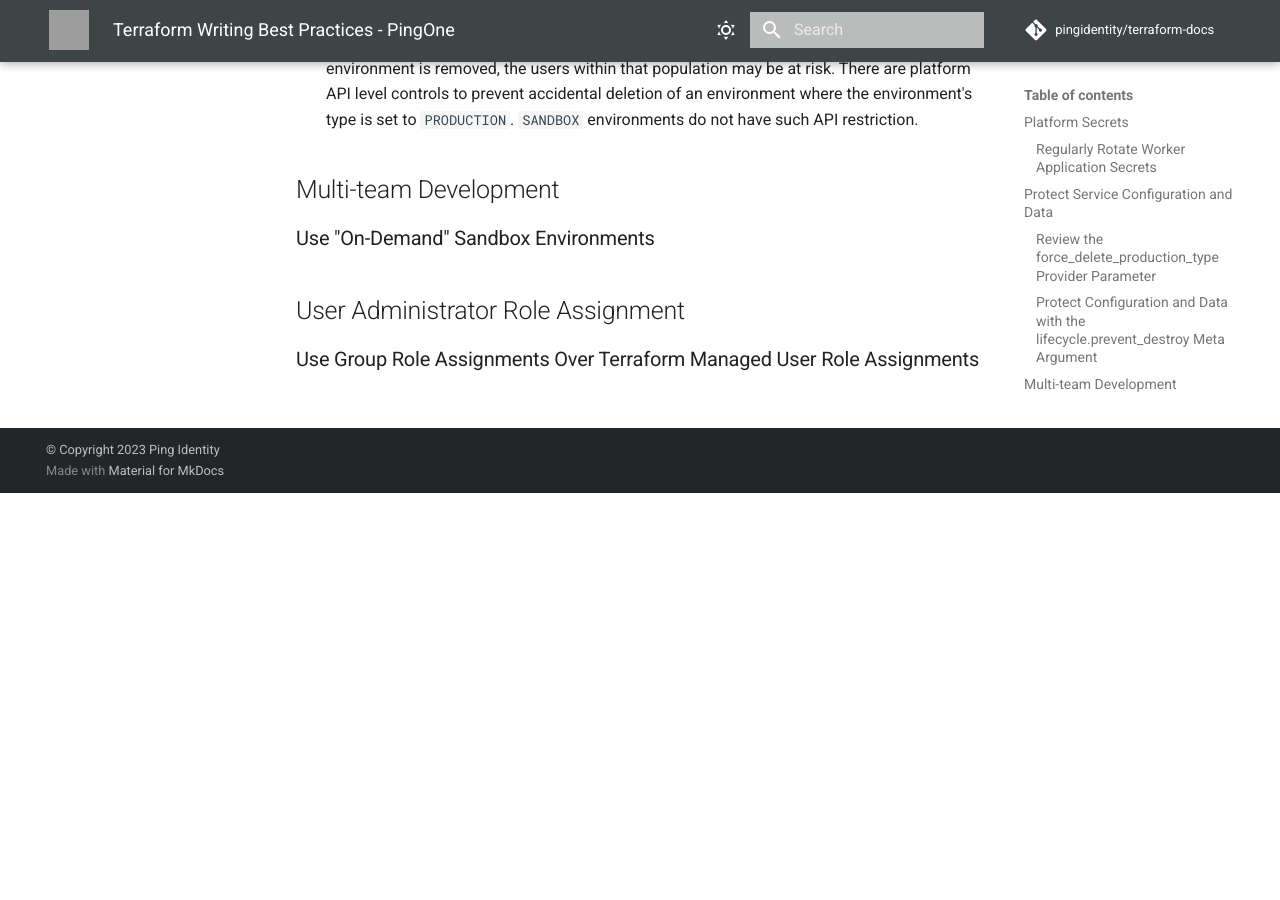
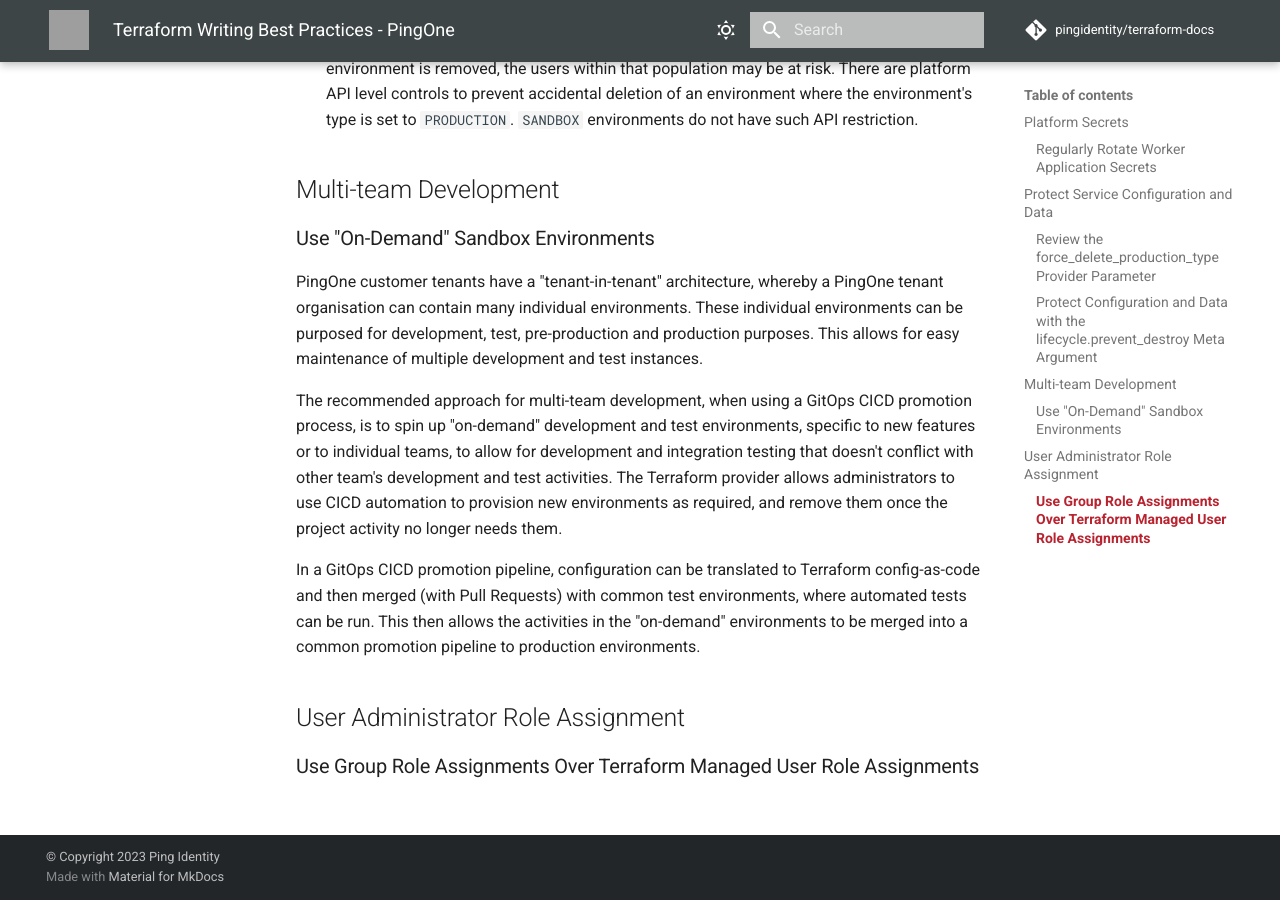
Before and after one commit to pingidentity/terraform-docs, an MkDocs documentation site: the page built from docs/best-practices/pingone/index.md, in a window 1280 px wide and 900 px high, scrolled down 2418 px. Built offline with MkDocs 1.6.1 and Material for MkDocs 9.7.7, drawn with Linux system fonts in a browser that asks for light colours; comment, search, counter and statistics services are not loaded; before the commit the page ends 2911 px from its top, so only the background shows below that; grey boxes are pictures that could not be loaded.

Commit message:
add on demand environment best practice

```diff
--- a/docs/best-practices/pingone/index.md
+++ b/docs/best-practices/pingone/index.md
@@ -80,6 +80,12 @@ The following resources, if destroyed, put data at risk within a PingOne environ
 
 ### Use "On-Demand" Sandbox Environments
 
+PingOne customer tenants have a "tenant-in-tenant" architecture, whereby a PingOne tenant organisation can contain many individual environments.  These individual environments can be purposed for development, test, pre-production and production purposes.  This allows for easy maintenance of multiple development and test instances.
+
+The recommended approach for multi-team development, when using a GitOps CICD promotion process, is to spin up "on-demand" development and test environments, specific to new features or to individual teams, to allow for development and integration testing that doesn't conflict with other team's development and test activities.  The Terraform provider allows administrators to use CICD automation to provision new environments as required, and remove them once the project activity no longer needs them.
+
+In a GitOps CICD promotion pipeline, configuration can be translated to Terraform config-as-code and then merged (with Pull Requests) with common test environments, where automated tests can be run.  This then allows the activities in the "on-demand" environments to be merged into a common promotion pipeline to production environments.
+
 ## User Administrator Role Assignment
 
 ### Use Group Role Assignments Over Terraform Managed User Role Assignments
```
